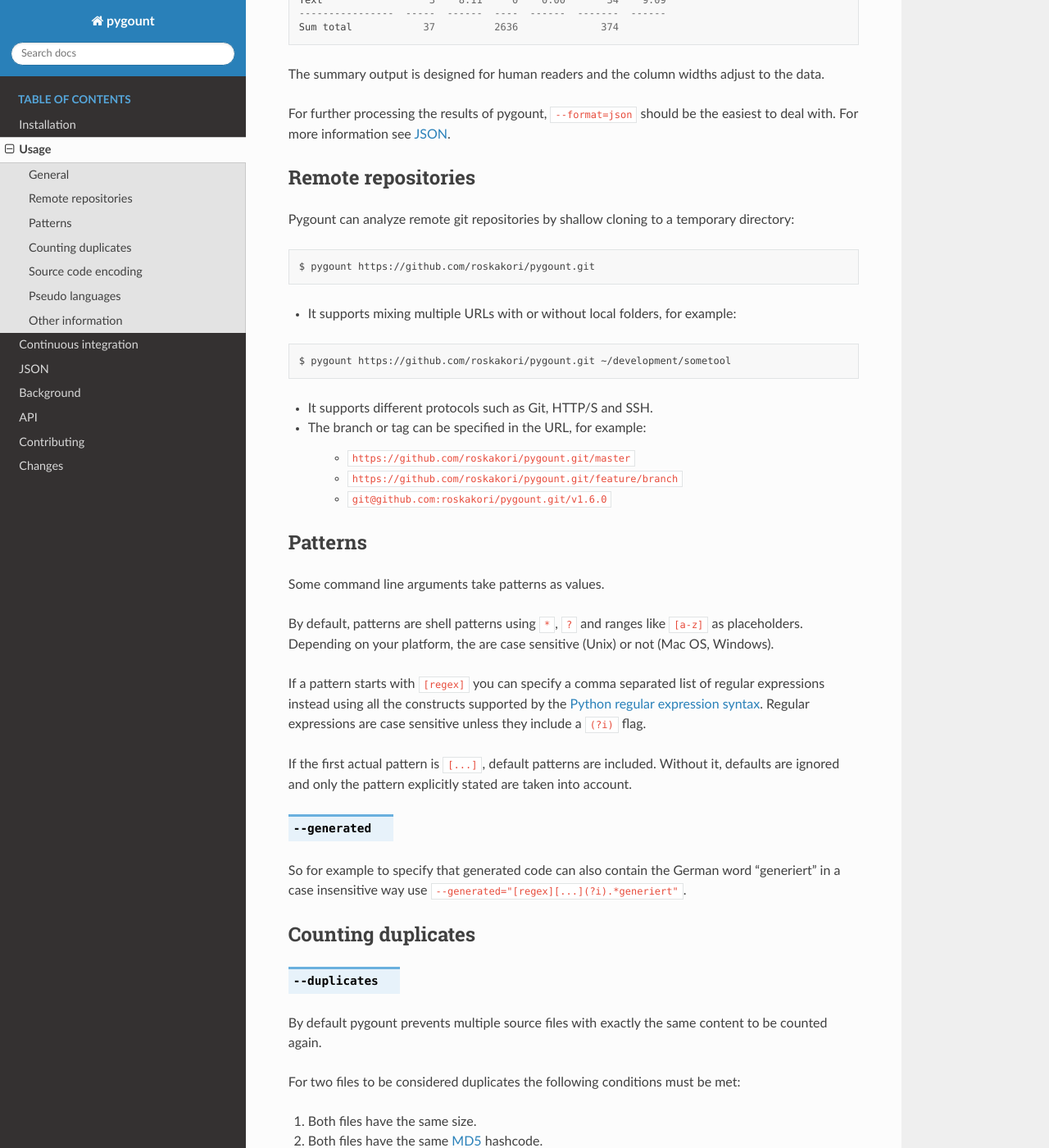
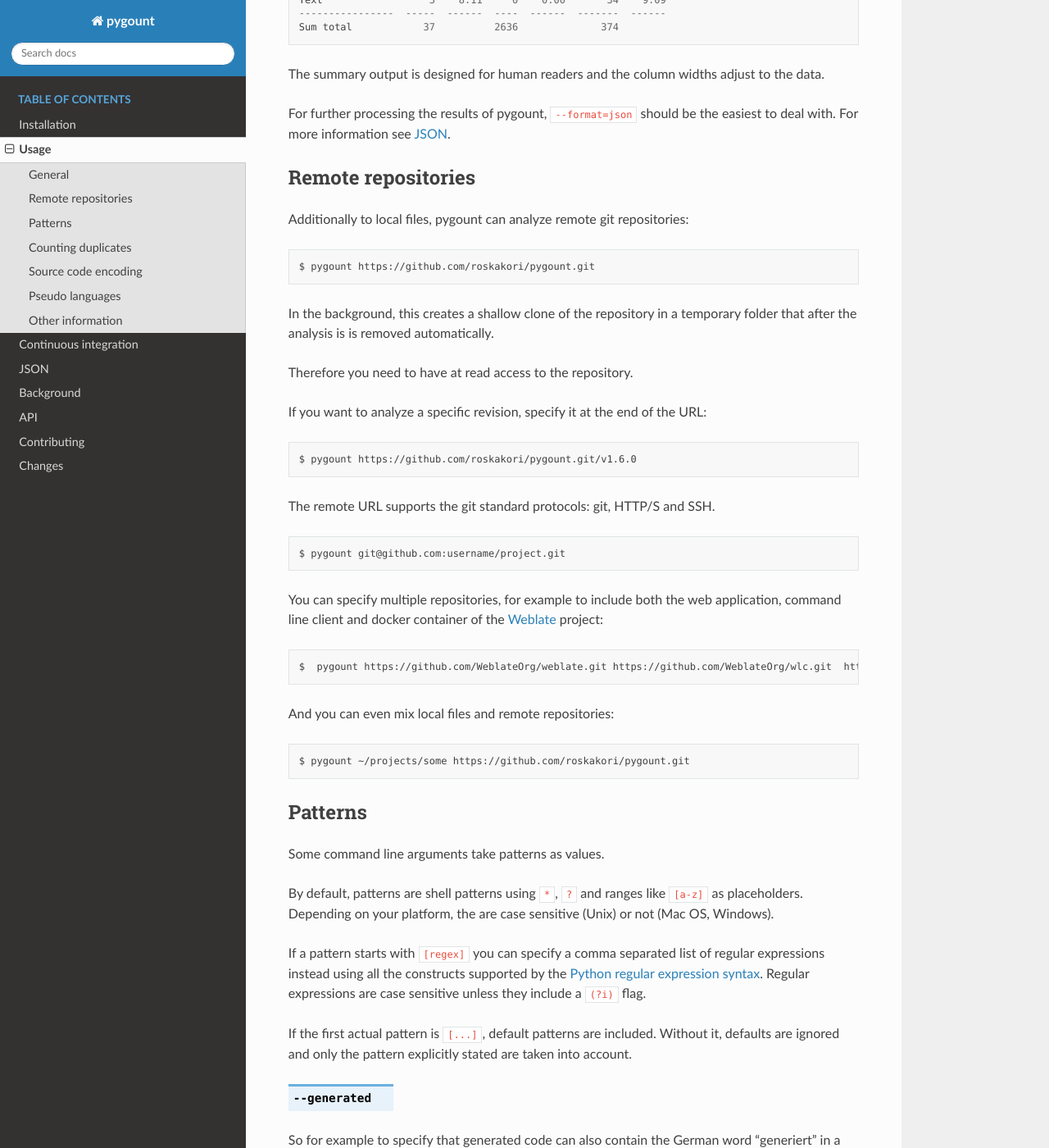
Before and after one commit to roskakori/pygount, a Sphinx documentation site: the page built from docs/usage.rst, in a window 1280 px wide and 1400 px high, scrolled down 1489 px. Shown: the whole window at 82% size. Built offline with Sphinx 7.4.7 and the Read the Docs theme 2.0.0, drawn with Linux system fonts in a browser that asks for light colours; some of the changed text lies outside the part shown.

Commit message:
#109 Update documentation

```diff
--- a/docs/changes.rst
+++ b/docs/changes.rst
@@ -5,8 +5,11 @@ Changes
 
 This chapter describes the changes coming with each new version of pygount.
 
-Version 1.6.0, 2023-06-xx
+Version 1.6.0, 2023-06-26
 
+* Add support for analysis of remote git URL's in addition to local files
+  (contributed by Rojdi Thomallari, issue
+  `#109 <https://github.com/roskakori/pygount/issues/109>`_).
 * Removed support for Python 3.7.
 * Improved API:
 
--- a/docs/usage.rst
+++ b/docs/usage.rst
@@ -75,27 +75,44 @@ easiest to deal with. For more information see :doc:`json`.
 
 
 Remote repositories
--------
+-------------------
 
-Pygount can analyze remote git repositories by shallow cloning to a temporary
-directory:
+Additionally to local files, pygount can analyze remote git repositories:
 
 .. code-block:: bash
 
     $ pygount https://github.com/roskakori/pygount.git
 
-* It supports mixing multiple URLs with or without local folders, for example:
+In the background, this creates a shallow clone of the repository in a
+temporary folder that after the analysis is is removed automatically.
+
+Therefore you need to have at read access to the repository.
+
+If you want to analyze a specific revision, specify it at the end of the URL:
 
 .. code-block:: bash
 
-    $ pygount https://github.com/roskakori/pygount.git ~/development/sometool
+    $ pygount https://github.com/roskakori/pygount.git/v1.6.0
 
-* It supports different protocols such as Git, HTTP/S and SSH.
-* The branch or tag can be specified in the URL, for example:
+The remote URL supports the git standard protocols: git, HTTP/S and SSH.
 
-    * ``https://github.com/roskakori/pygount.git/master``
-    * ``https://github.com/roskakori/pygount.git/feature/branch``
-    * ``git@github.com:roskakori/pygount.git/v1.6.0``
+.. code-block:: bash
+
+    $ pygount git@github.com:username/project.git
+
+You can specify multiple repositories, for example to include both the
+web application, command line client and docker container of the
+`Weblate <https://weblate.org/>`_ project:
+
+.. code-block:: bash
+
+    $  pygount https://github.com/WeblateOrg/weblate.git https://github.com/WeblateOrg/wlc.git  https://github.com/WeblateOrg/docker.git
+
+And you can even mix local files and remote repositories:
+
+.. code-block:: bash
+
+    $ pygount ~/projects/some https://github.com/roskakori/pygount.git
 
 
 Patterns
```
Also changed, not shown: other parts of docs/usage.rst (+1 -1 lines), README.md (+28 -15 lines).
